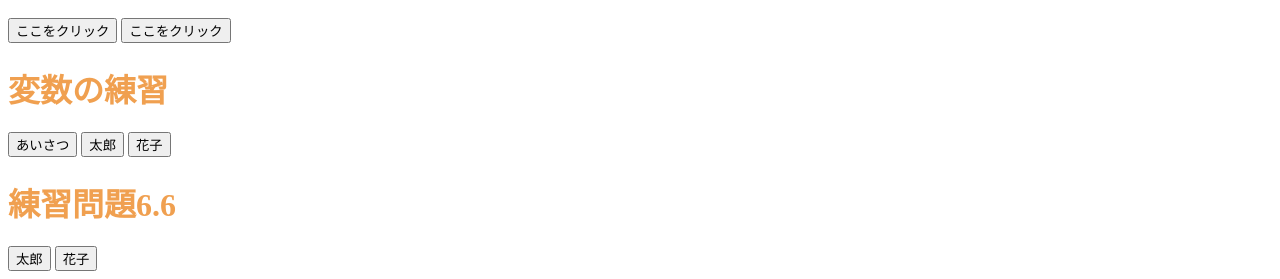
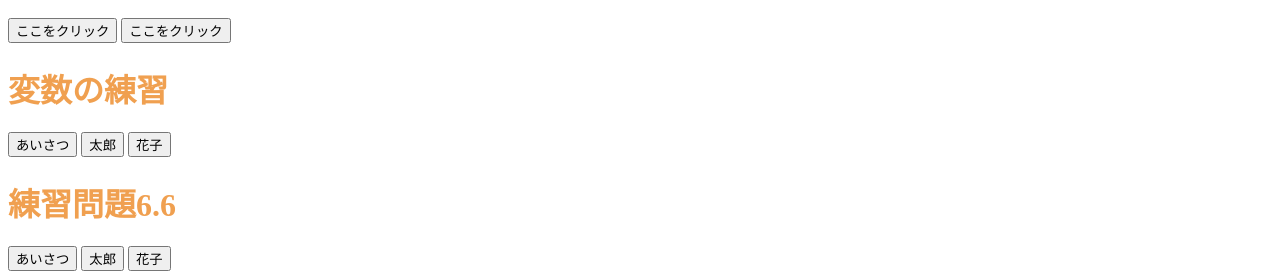
Before and after one commit to yuki014-yuki014/2023-2, a plain HTML site: page index.html in a window 1280 px wide. Shown: the part 672-951 px from the top of the page. Drawn offline with Linux system fonts and the light colour scheme.

Commit message:
Update index.html

```diff
--- a/index.html
+++ b/index.html
@@ -59,7 +59,7 @@
             <input type="button" value="太郎" onclick="taro65();">
                <input type="button" value="花子" onclick="hanako65();">
                    <h1>練習問題6.6</h1>
-
+             <input type="button" value="あいさつ" onclick="sayhello65();">
            <input type="button" value="太郎" onclick="taro65();taro66();">
            <input type="button" value="花子" onclick="hanako65();hanako66();">
 
```
